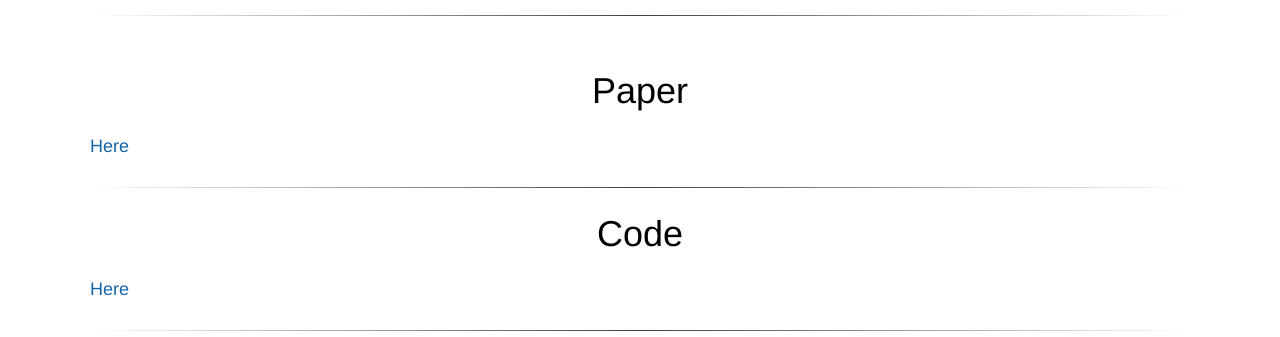
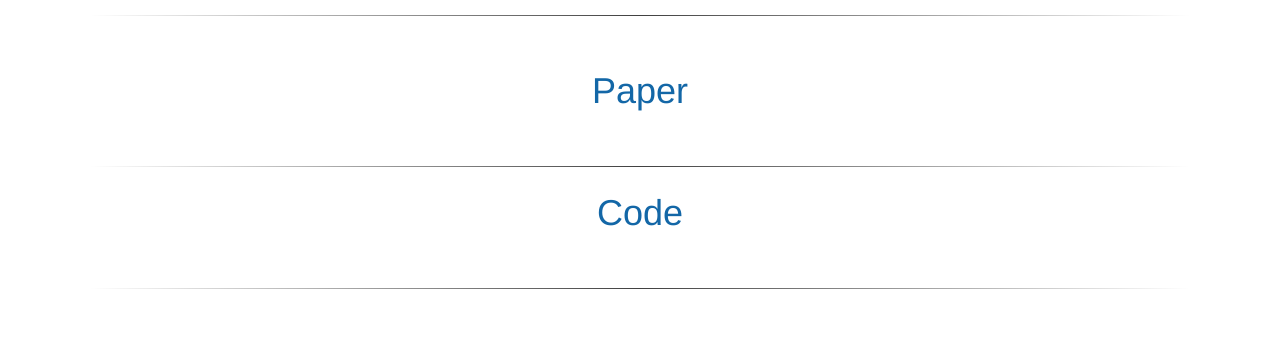
Before and after one commit to msieb1/visual-entity-graphs, a plain HTML site: page docs/index.html in a window 1280 px wide. Shown: the part 2583-2920 px from the top of the page. After the commit the page ends 2881 px from the top, so only its background shows below. Drawn offline with Linux system fonts and the light colour scheme; a script that the page names is missing.

Commit message:
Update index.html

```diff
--- a/docs/index.html
+++ b/docs/index.html
@@ -316,7 +316,7 @@
 
 
     <table align=center width=800px>
-	 		<center><h1>Paper</h1></center>
+	 		<center><h1><a href="https://arxiv.org/abs/1907.05518">Paper</a></h1></center>
   			  <tr>
 				  <!-- <td><a href="./figures/timecycle.cvpr.2019.pdf"><img class="layered-paper-big" style="height:175px" src="./figures/paper_shot.jpg"/></a></td>
 				  <td><span style="font-size:14pt">Xiaolong Wang*, Allan Jabri*, Alexei A. Efros.<br>
@@ -327,13 +327,13 @@
 				  </span>
 				  </td>
   	              </td> -->
-  	            <a href="https://arxiv.org/abs/1907.05518">Here</a>
+
               </tr>
   		  </table>
 		  <br>
 		  <hr>
 	<table align=center width=800px>
-	 		<center><h1>Code</h1></center>
+	 		<center><h1><a href="https://github.com/msieb1/visual-entity-graphs/tree/master/code">Code</a></h1></center>
   			  <tr>
 				  <!-- <td><a href="./figures/timecycle.cvpr.2019.pdf"><img class="layered-paper-big" style="height:175px" src="./figures/paper_shot.jpg"/></a></td>
 				  <td><span style="font-size:14pt">Xiaolong Wang*, Allan Jabri*, Alexei A. Efros.<br>
@@ -344,7 +344,7 @@
 				  </span>
 				  </td>
   	              </td> -->
-  	            <a href="https://github.com/msieb1/visual-entity-graphs/tree/master/code">Here</a>
+
               </tr>
   		  </table>
 		  <br>
```
